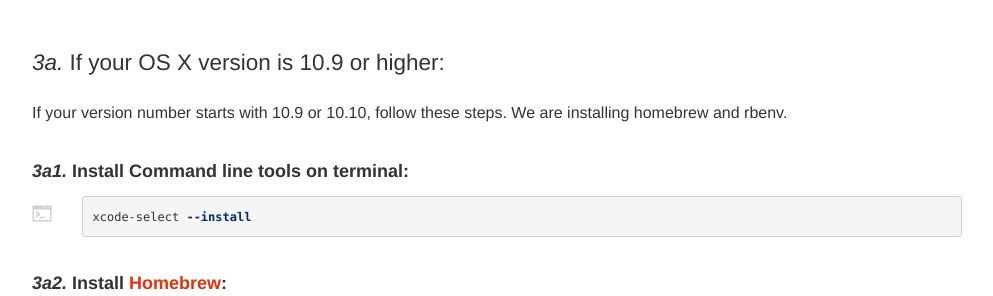
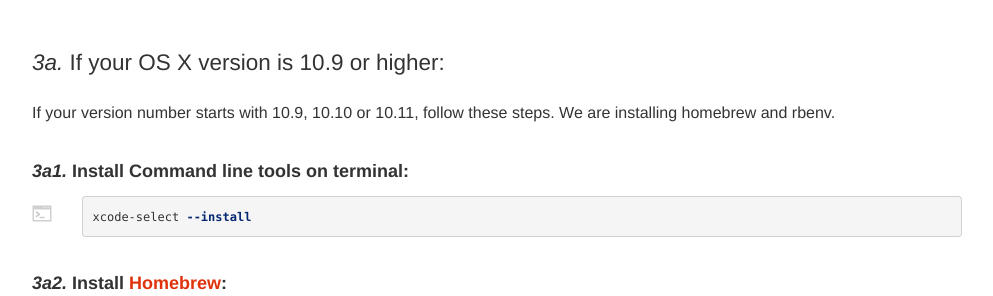
Before and after one commit to railsgirls/guides.railsgirls.com, a Jekyll site: the page built from _posts/2013-05-02-install.markdown, in a window 1280 px wide and 900 px high, scrolled down 1526 px. Shown: the part 156-452 px from the top of the window, without its empty margins (53-1046 px from the left). Built offline with Jekyll 4.4.1, drawn with Linux system fonts in a browser that asks for light colours; nearby versions of some CDN libraries; some of the changed text lies outside the part shown.

```diff
--- a/_posts/2013-05-02-install.markdown
+++ b/_posts/2013-05-02-install.markdown
@@ -34,7 +34,7 @@
 
 ### *3a.* If your OS X version is 10.9 or higher:
 
-If your version number starts with 10.9 or 10.10, follow these steps. We are installing homebrew and rbenv.
+If your version number starts with 10.9, 10.10 or 10.11, follow these steps. We are installing homebrew and rbenv.
 
 #### *3a1.* Install Command line tools on terminal:
 
```
Also changed, not shown: other parts of _posts/2013-05-02-install.markdown (+1 -1 lines).
